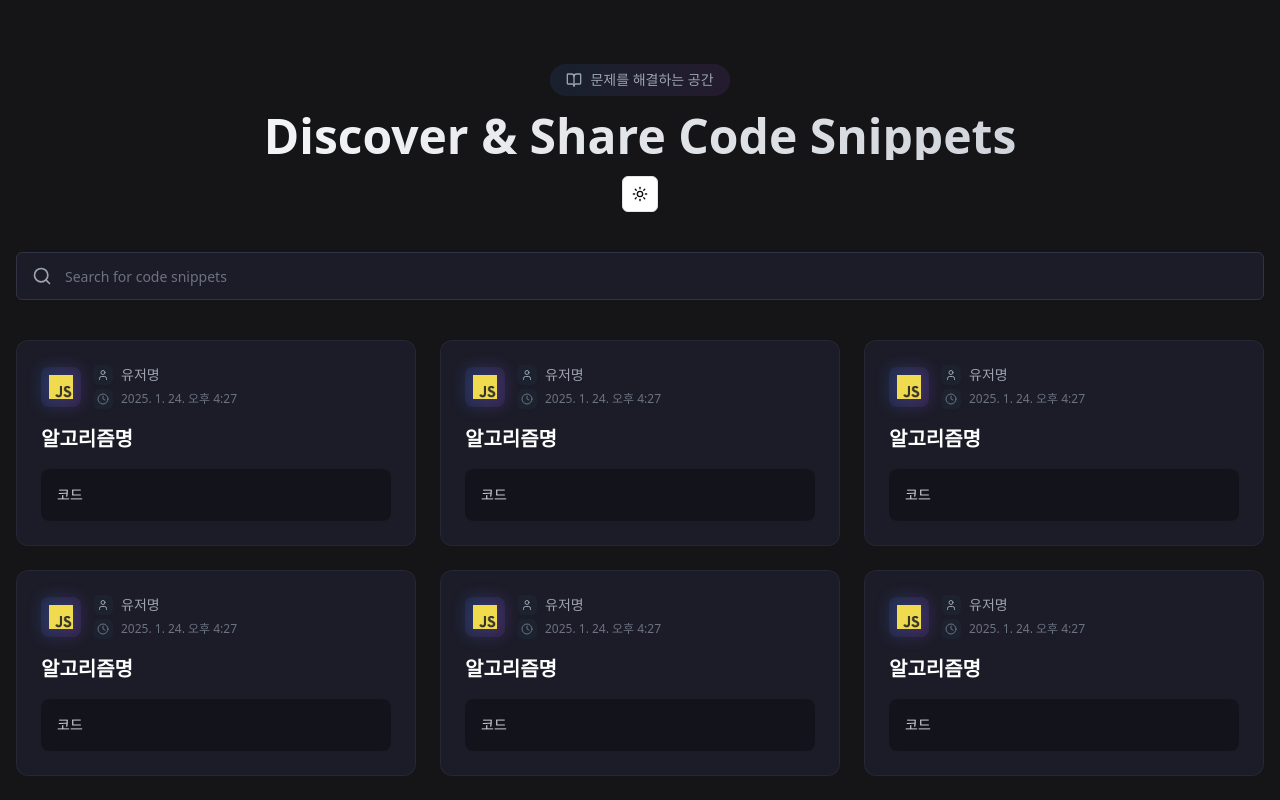
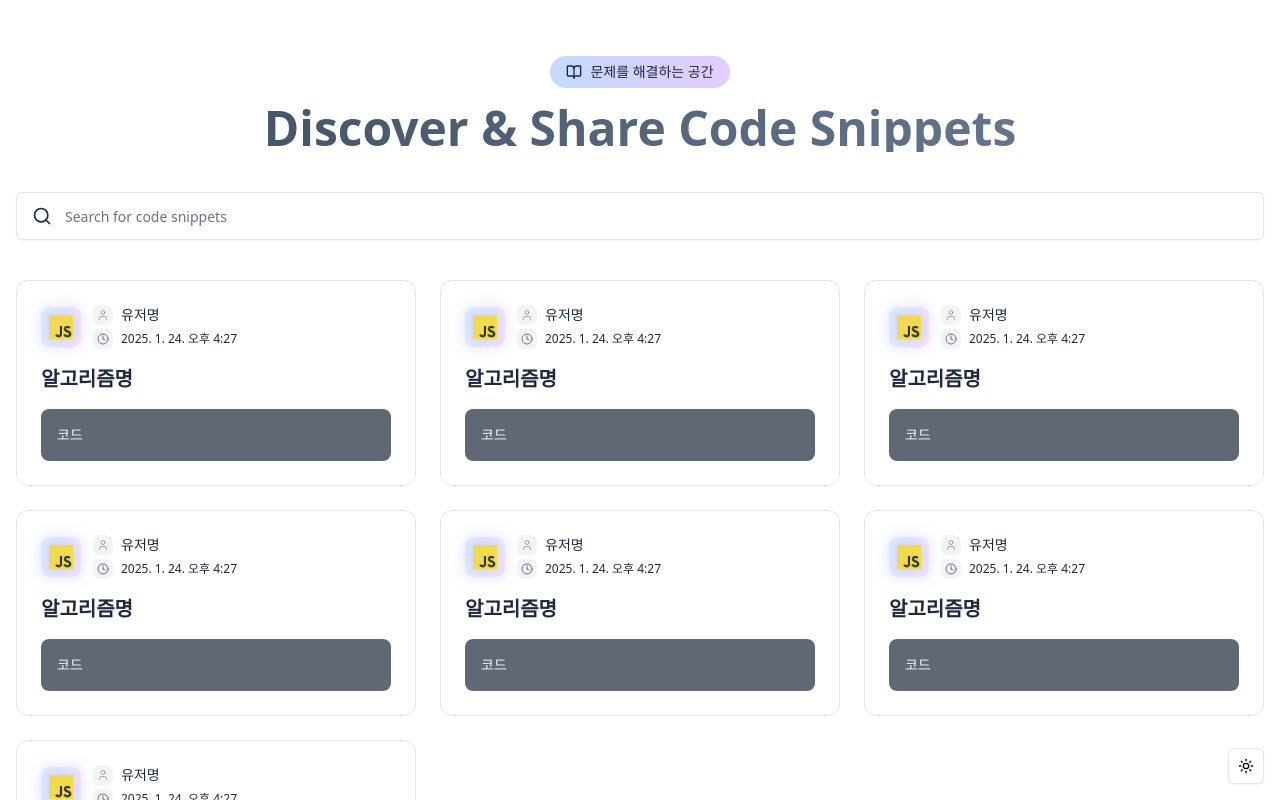
Before and after one commit to FRONT-JB/solve-space, a Next.js app: page / in a window 1280 px wide. Shown: the top 800 px of the page. Built offline with nearby package versions, Linux system fonts and the light colour scheme.

Commit message:
💄 style: 다크모드 스타일 수정

```diff
--- a/src/app/(auth)/editor/ui/Output.tsx
+++ b/src/app/(auth)/editor/ui/Output.tsx
@@ -10,7 +10,7 @@ interface Props {
 export default function Output({ isRunning, output, error }: Props) {
   return (
     <div
-      className="h-full relative bg-foreground backdrop-blur-sm
+      className="h-full relative bg-black/30 backdrop-blur-sm
         rounded-xl p-4 overflow-auto font-mono text-sm"
     >
       {isRunning ? (
--- a/src/app/(auth)/page.tsx
+++ b/src/app/(auth)/page.tsx
@@ -5,16 +5,16 @@ import { Input } from "@/components/ui/input";
 import { AnimatePresence, motion } from "framer-motion";
 import { BookOpen, Clock, Search, User } from "lucide-react";
 import Image from "next/image";
-import ThemeToggle from "./ui/ThemeToggle";
+
 export default function Home() {
   return (
-    <div className="flex flex-col gap-10 h-full pt-12">
+    <div className="flex flex-col gap-10 h-full pt-10">
       <div className="flex flex-col items-center justify-center gap-4">
         <motion.div
           initial={{ opacity: 0, y: 20 }}
           animate={{ opacity: 1, y: 0 }}
           className="inline-flex items-center gap-2 px-4 py-1.5 rounded-full bg-gradient-to-r
-             from-blue-500/10 to-purple-500/10 text-sm text-gray-400 cursor-default"
+             from-blue-500/30 to-purple-500/30 dark:from-blue-500/10 dark:to-purple-500/10 text-sm text-slate-800 dark:text-gray-400 cursor-default"
         >
           <BookOpen className="w-4 h-4" />
           문제를 해결하는 공간
@@ -24,28 +24,26 @@ export default function Home() {
           initial={{ opacity: 0, y: 20 }}
           animate={{ opacity: 1, y: 0 }}
           transition={{ delay: 0.1 }}
-          className="text-4xl md:text-5xl font-bold bg-gradient-to-r from-gray-100 to-gray-300 text-transparent bg-clip-text cursor-default"
+          className="text-4xl md:text-5xl font-bold bg-gradient-to-r from-slate-600 to-slate-500 dark:from-gray-100 dark:to-gray-300 text-transparent bg-clip-text cursor-default"
         >
           Discover & Share Code Snippets
         </motion.h1>
-
-        <ThemeToggle />
       </div>
 
       <motion.div
         initial={{ opacity: 0, y: 20 }}
         animate={{ opacity: 1, y: 0 }}
         transition={{ delay: 0.3 }}
-        className="relative flex items-center gap-2  min-w-0"
+        className="relative flex items-center gap-2"
       >
-        <Search className="absolute left-4 w-5 h-5 text-gray-400" />
+        <Search className="absolute left-4 w-5 h-5 dark:text-gray-400 text-slate-800 z-10" />
 
         <Input
           type="text"
           placeholder="Search for code snippets"
-          className="w-full h-12 pl-12 bg-[#1e1e2e]/80 hover:bg-[#1e1e2e] text-white
-                  rounded-md border border-[#313244] hover:border-[#414155] transition-all duration-200
-                  placeholder:text-gray-500 focus:outline-none focus:ring-2 focus:ring-blue-500/50"
+          className="w-full h-12 pl-12 dark:bg-[#1e1e2e]/80 dark:hover:bg-[#1e1e2e] text-white
+                  rounded-md border dark:border-[#313244] dark:hover:border-[#414155] transition-all duration-200
+                  placeholder:text-gray-500 focus:outline-none focus:ring-2 focus:ring-blue-500/50 backdrop-blur-md"
         />
       </motion.div>
 
@@ -66,8 +64,8 @@ export default function Home() {
               transition={{ duration: 0.2 }}
             >
               <div
-                className="relative h-full bg-[#1e1e2e]/80 backdrop-blur-sm rounded-xl
-                border border-[#313244]/50 hover:border-[#313244]
+                className="relative h-full dark:bg-[#1e1e2e]/80 backdrop-blur-3xl rounded-xl
+                border dark:border-[#313244]/50 dark:hover:border-[#313244]
                 transition-all duration-300 overflow-hidden cursor-pointer"
               >
                 <div className="p-6">
@@ -97,20 +95,22 @@ export default function Home() {
                       <div className="space-y-1">
                         <div className="flex items-center gap-3 text-sm text-gray-400">
                           <div className="flex items-center gap-2">
-                            <div className="p-1 rounded-md bg-gray-800/50">
+                            <div className="p-1 rounded-md dark:bg-gray-800/50 bg-gray-100">
                               <User className="size-3" />
                             </div>
 
-                            <span className="truncate max-w-[150px]">
+                            <span className="truncate max-w-[150px] dark:text-white text-slate-800">
                               유저명
                             </span>
                           </div>
                         </div>
 
                         <div className="flex items-center gap-2 text-xs text-gray-500">
-                          <div className="p-1 rounded-md bg-gray-800/50">
+                          <div className="p-1 rounded-md dark:bg-gray-800/50 bg-gray-100">
                             <Clock className="size-3" />
                           </div>
+
+                          <span className="dark:text-white text-slate-800">
                             {new Date().toLocaleDateString("ko-KR", {
                               year: "numeric",
                               month: "numeric",
@@ -118,6 +118,7 @@ export default function Home() {
                               hour: "numeric",
                               minute: "numeric",
                             })}
+                          </span>
                         </div>
                       </div>
                     </div>
@@ -126,14 +127,15 @@ export default function Home() {
                   {/* Content */}
                   <div className="space-y-4">
                     <div>
-                      <h2 className="text-xl font-semibold text-white mb-2 line-clamp-1 group-hover:text-blue-400 transition-colors">
+                      <h2 className="text-xl font-semibold dark:text-white text-slate-800 mb-2 line-clamp-1 group-hover:text-blue-400 transition-colors">
                         알고리즘명
                       </h2>
                     </div>
 
                     <div className="relative group/code">
-                      <div className="absolute inset-0 bg-gradient-to-br from-blue-500/15 to-purple-500/5 rounded-lg opacity-0 group-hover/code:opacity-100 transition-all" />
-                      <pre className="relative bg-black/30 rounded-lg p-4 overflow-hidden text-sm text-gray-300 font-mono line-clamp-3">
+                      <div className="absolute inset-0 bg-gradient-to-br from-blue-500/50 to-purple-500/30 dark:from-blue-500/15 dark:to-purple-500/5 rounded-lg opacity-0 group-hover/code:opacity-100 transition-all" />
+
+                      <pre className="relative dark:bg-black/30 bg-slate-800/70 rounded-lg p-4 overflow-hidden text-sm text-gray-100 dark:text-gray-300 font-mono line-clamp-3">
                         코드
                       </pre>
                     </div>
--- a/src/app/(auth)/ui/ThemeToggle.tsx
+++ b/src/app/(auth)/ui/ThemeToggle.tsx
@@ -12,10 +12,11 @@ import {
   DropdownMenuTrigger,
 } from "@/components/ui/dropdown-menu";
 
-export default function ModeToggle() {
+export default function ThemeToggle() {
   const { setTheme } = useTheme();
 
   return (
+    <div className="fixed bottom-4 right-4">
       <DropdownMenu>
         <DropdownMenuTrigger asChild>
           <Button variant="outline" size="icon">
@@ -32,10 +33,8 @@ export default function ModeToggle() {
           <DropdownMenuItem onClick={() => setTheme("dark")}>
             Dark
           </DropdownMenuItem>
-        <DropdownMenuItem onClick={() => setTheme("system")}>
-          System
-        </DropdownMenuItem>
         </DropdownMenuContent>
       </DropdownMenu>
+    </div>
   );
 }
--- a/src/app/layout.tsx
+++ b/src/app/layout.tsx
@@ -2,6 +2,7 @@ import type { Metadata } from "next";
 import localFont from "next/font/local";
 import "./globals.css";
 import { ThemeProvider } from "@/providers";
+import ThemeToggle from "./(auth)/ui/ThemeToggle";
 
 const geistSans = localFont({
   src: "./fonts/GeistVF.woff",
@@ -27,7 +28,7 @@ export default function RootLayout({
   return (
     <html lang="ko" className="h-full" suppressHydrationWarning>
       <body
-        className={`${geistSans.variable} ${geistMono.variable} antialiased h-full bg-foreground/95`}
+        className={`${geistSans.variable} ${geistMono.variable} antialiased h-full`}
         suppressHydrationWarning
       >
         <ThemeProvider
@@ -37,6 +38,8 @@ export default function RootLayout({
           disableTransitionOnChange
         >
           <div className="h-full max-w-[1420px] mx-auto p-4">{children}</div>
+
+          <ThemeToggle />
         </ThemeProvider>
       </body>
     </html>
```
Lines whose indentation alone changed are shown as unchanged.
